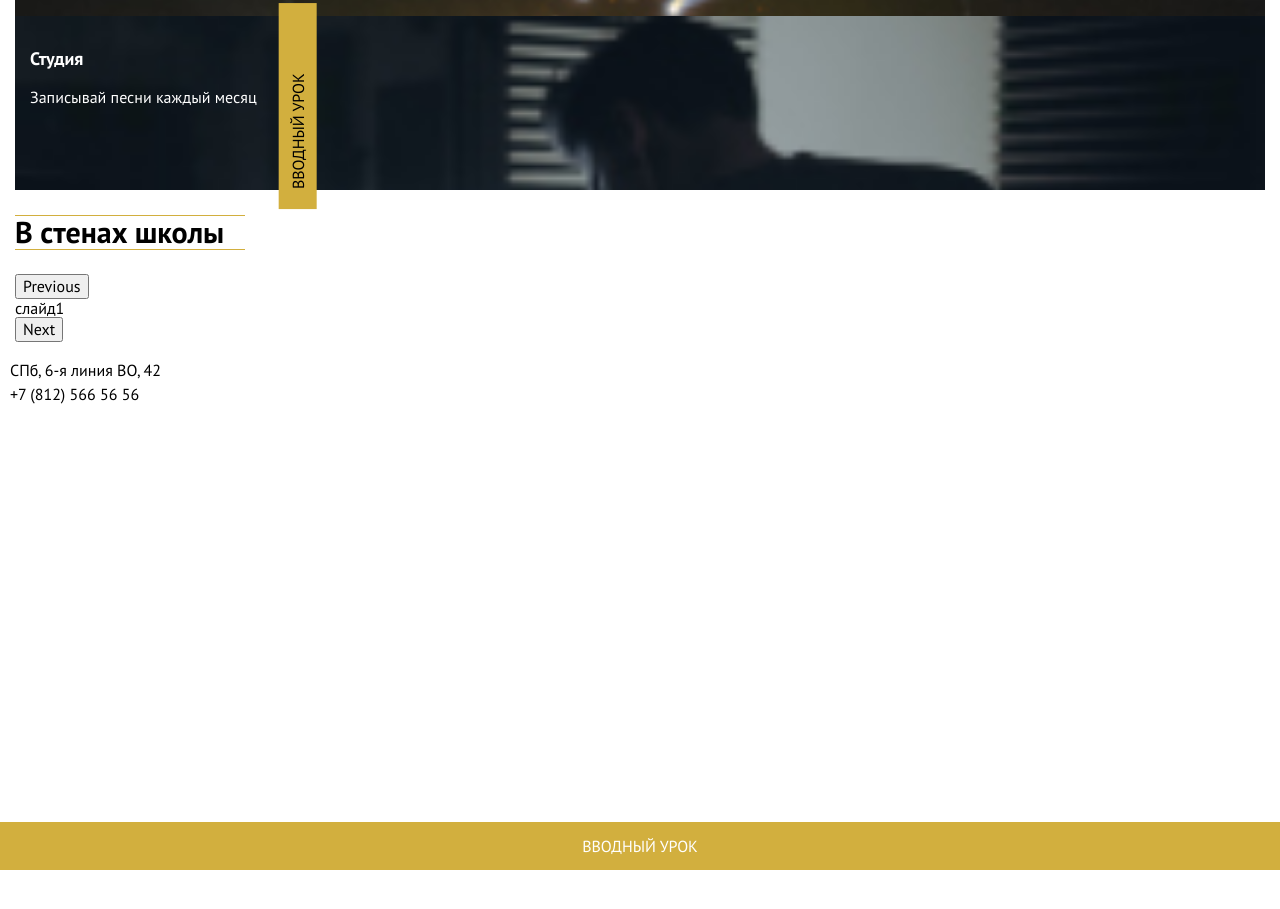
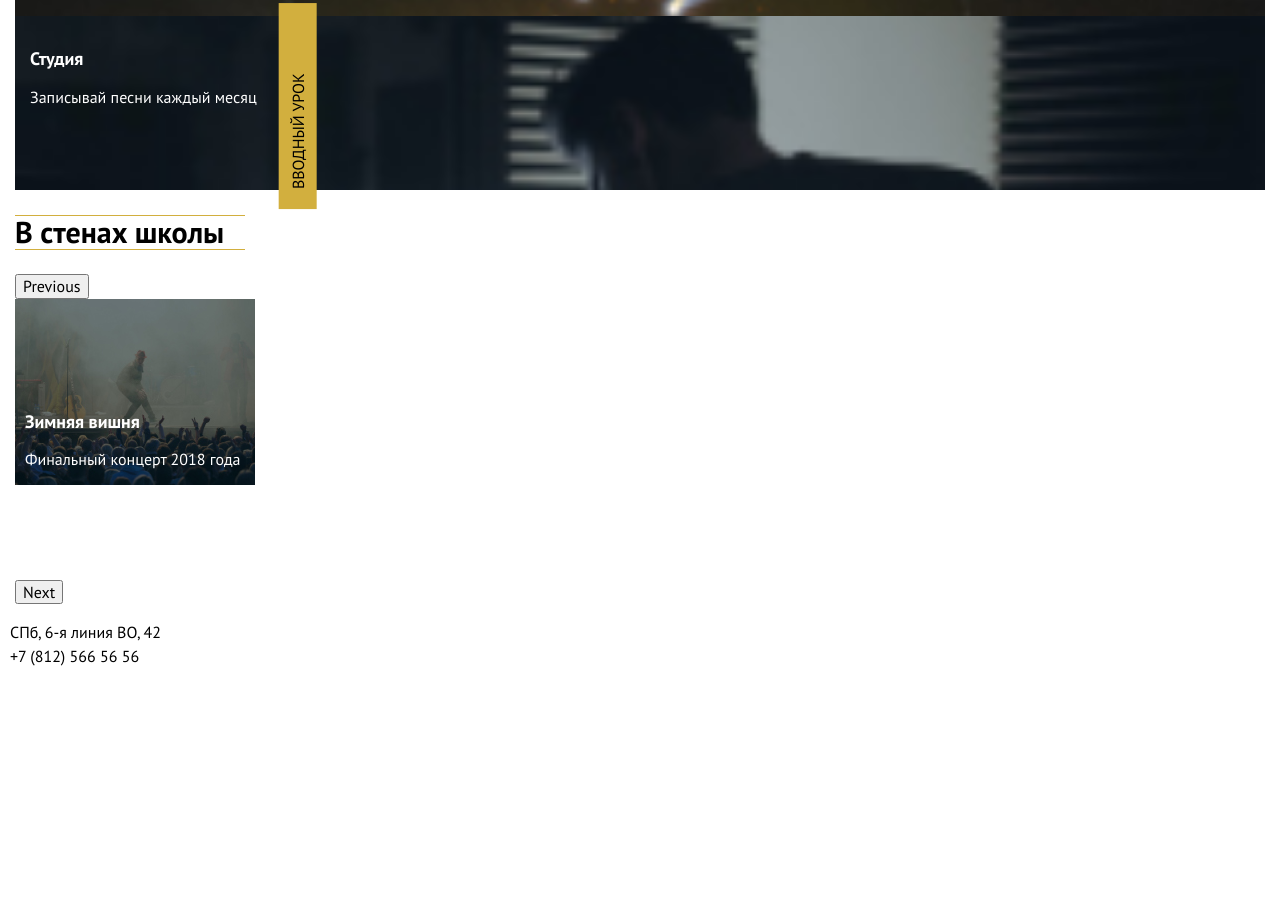
Before and after one commit to kseniyawald/epixx-diez, a plain HTML site: page index.html in a window 1280 px wide. Shown: the part 1437-2346 px from the top of the page. Before the commit the page ends 2307 px from the top, so only its background shows below. Drawn offline with Linux system fonts and the light colour scheme.

Commit message:
работа над слайдером

```diff
--- a/css/style.css
+++ b/css/style.css
@@ -272,6 +272,20 @@
   padding: 0 15px;
 }
 
+.video__item {
+  background-image: url(../images/video_card_img_1.jpg);
+  background-repeat: no-repeat;
+  height: 186px;
+  width: 100%;
+  color: #fff;
+  padding-top: 95px;
+  padding-left: 10px;
+}
+
+.video__text {
+  margin-top: 0px;
+}
+
 .slick-prev:before, .slick-next:before {
     font-size: 70px;
     color: #00569C;
--- a/index.html
+++ b/index.html
@@ -9,7 +9,6 @@
   <link rel="stylesheet" href="css/style.css">
     <script src="https://api-maps.yandex.ru/2.1/?apikey=<b769bae5-9c40-44d6-b4f9-2012b80445ca>&lang=ru_RU" type="text/javascript">
     </script>
-
 </head>
 <body>
     <section class="promo">
@@ -17,7 +16,7 @@
             <div class="main-nav-wrap">
                 <div class="logo-burger">
                     <a href="" class="logo">Diez</a>
-                     <button class="burger"><span class="burger-item"></span></button>
+                     <a class="burger"><span class="burger-item"></span></a>
                 </div>
                 <nav class="nav">
 
@@ -81,7 +80,10 @@
     <section class="video">
         <h2>В стенах школы</h2>
         <div class="video__gallery">
-            <div class="video__item">слайд1</div>
+            <div class="video__item">
+                <h3>Зимняя вишня</h3>
+                <span class="video__text">Финальный концерт 2018 года</span>
+            </div>
             <div class="video__item">слайд2</div>
             <div class="video__item">слайд3</div>
             <div class="video__item">слайд4</div>
```
Also changed, not shown: images/video_card_img_1.jpg (added).
